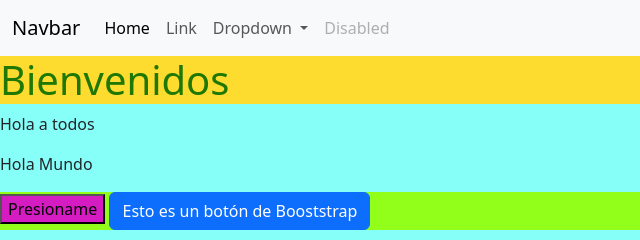
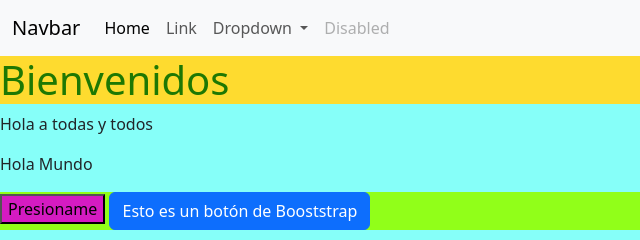
Before and after one commit to italodisco/ProyectoReforzamientoSass, a plain HTML site: page index.html in a window 1280 px wide. Shown: the full height of the page, 0-640 px from the left. Drawn offline with Linux system fonts and the light colour scheme.

Commit message:
Segundo commit

```diff
--- a/index.html
+++ b/index.html
@@ -57,7 +57,7 @@
 
   <section>
     <h1>Bienvenidos</h1>
-    <p>Hola a todos</p>
+    <p>Hola a todas y todos</p>
     <p>Hola Mundo</p>
 
   </section>
```
